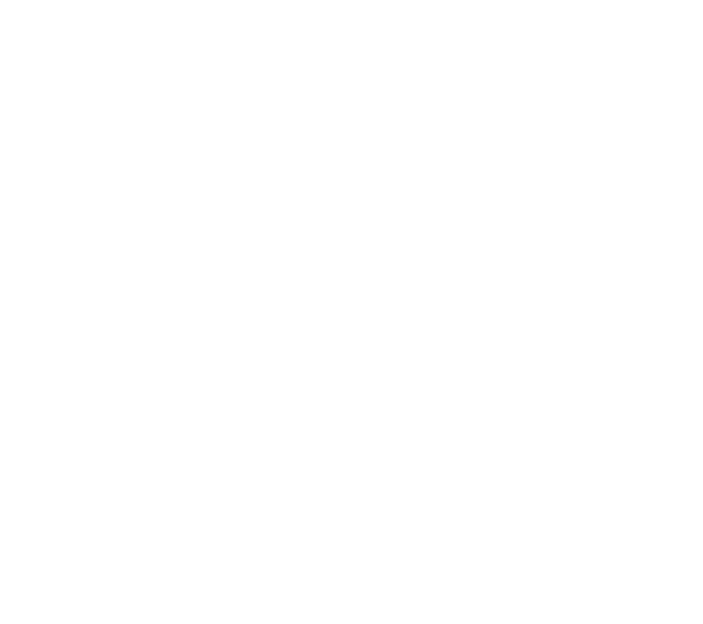
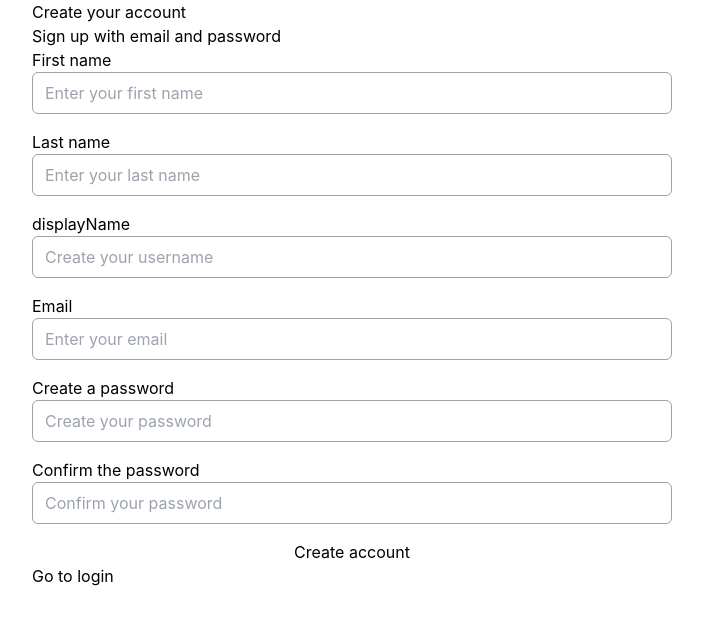
Before and after one commit to andipy/woodhouse, a React (Create React App) app in the folder house/: page /sign-up in a window 1280 px wide. Before the commit this address had no page. Shown: the top 624 px of the page, without its empty margins (288-991 px from the left). Built offline with nearby package versions, Linux system fonts and the light colour scheme.

Commit message:
implemented authentication, signup with email and password and login with email and password, and the creation of the document in the users collection in firestore

```diff
--- a/house/package.json
+++ b/house/package.json
@@ -6,6 +6,7 @@
     "@testing-library/jest-dom": "^5.16.5",
     "@testing-library/react": "^13.4.0",
     "@testing-library/user-event": "^13.5.0",
+    "firebase": "^9.20.0",
     "react": "^18.2.0",
     "react-dom": "^18.2.0",
     "react-router-dom": "^6.10.0",
--- a/house/src/App.js
+++ b/house/src/App.js
@@ -1,16 +1,51 @@
 import React from "react";
-import { Routes, Route } from "react-router-dom";
+import { Routes, Route, Navigate } from "react-router-dom";
 
 import List from "./routes/list/list.jsx";
 import Detail from "./routes/detail/detail.jsx";
 import EditWhere from "./routes/edit-where/edit-where.jsx";
+import SignUp from "./routes/sign-up/sign-up.jsx";
+import LogIn from "./routes/log-in/log-in.jsx";
 
 const App = () => {
+
+  const routes = [
+    {
+      slug: "sign-up",
+      element: <SignUp />,
+      isPrivate: false
+    },{
+      slug: "log-in",
+      element: <LogIn />,
+      isPrivate: false
+    },{
+      slug: "places",
+      element: <List />,
+      isPrivate: false
+    },{
+      slug: "places/:placeID",
+      element: <Detail />,
+      isPrivate: false
+    },{
+      slug: "places/:placeId/edit-where",
+      element: <EditWhere />,
+      isPrivate: false
+    }
+  ]
+
   return (
     <Routes>
-      <Route path="/" element={<List />} />
-      <Route path="/house/:id" element={<Detail />} />
-      <Route path="/house/:id/edit-where" element={<EditWhere />} />
+      <Route index element={<Navigate to="/sign-up" />} />
+      {routes.map((route, index) => {
+        const { slug, element } = route;
+        return (
+          <Route
+            key={index}
+            path={`/${slug}`}
+            element={element}
+          />
+        )
+      })}
     </Routes>
   );
 }
--- /dev/null
+++ b/house/src/components/input/input.jsx
@@ -0,0 +1,15 @@
+import React from "react";
+
+const Input = ({ label, ...inputProps }) => {
+    return (
+        <div className="flex flex-col">
+            <label>{label}</label>
+            <input
+                className="w-full border border-solid border-gray-400 py-2 px-3 rounded-md"
+                {...inputProps}
+            />
+        </div>
+    )
+}
+
+export default Input;
--- a/house/src/components/list-item.jsx/list-item.jsx
+++ b/house/src/components/list-item.jsx/list-item.jsx
@@ -5,7 +5,7 @@
 
 const ListItem = () => {
     return (
-        <Link to="/house/id">
+        <Link to="/places/id">
             <div className="flex flex-col md:flex-row gap-4 py-4 px-4 rounded-md border border-solid border-gray-300 hover:shadow-xl hover:border-none">
                 <img className="w-100 md:w-44 h-44 object-cover shrink-0 rounded-md" src={House} alt="" />
                 <div className="flex flex-col gap-2">
--- /dev/null
+++ b/house/src/components/log-in-form/log-in-form.jsx
@@ -0,0 +1,75 @@
+import React, { useState } from "react";
+import { useNavigate } from "react-router-dom";
+import { logInWithEmailAndPassword }  from "../../utilities/firebase/authentication/authentication.js";
+import Input from "../input/input";
+
+const logInFormFields = {
+    email: "",
+    password: ""
+}
+
+const LogInForm = () => {
+
+    const navigate = useNavigate();
+
+    const inputsArray = [
+        {
+            label: "Email",
+            name: "email",
+            type: "email",
+            placeholder: "Enter your email",
+            required: true
+        },{
+            label: "password",
+            name: "password",
+            type: "password",
+            placeholder: "Enter your password",
+            required: true
+        }
+    ]
+
+    const [logInFields, setLogInFields] = useState({});
+    const handleInputChange = (e) => {
+        setLogInFields({...logInFields, [e.target.name]: e.target.value})
+    }
+
+    const handleFormSubmit = async (e) => {
+        e.preventDefault();
+
+        if ( logInFields.email && logInFields.password ) {
+            try {
+                const response = await logInWithEmailAndPassword(logInFields.email, logInFields.password);
+                console.log(response, "loggato")
+                setLogInFields(logInFormFields);
+                navigate("/places");
+            } catch (error) {
+                console.log(error.message)
+            }
+        }
+    }
+
+    return (
+        <form
+            className="flex flex-col gap-4"
+            onSubmit={handleFormSubmit}
+        >
+            {inputsArray.map((elem, index) => {
+                return (
+                    <Input
+                        key={index}
+                        label={elem.label}
+                        placeholder={elem.placeholder}
+                        type={elem.type}
+                        name={elem.name}
+                        required={elem.required}
+                        value={logInFields[elem.name]}
+                        onChange={handleInputChange}
+                    />
+                )
+            })}
+            <button>Access</button>
+        </form>
+    )
+}
+
+export default LogInForm;
--- /dev/null
+++ b/house/src/components/sign-up-form/sign-up-form.jsx
@@ -0,0 +1,121 @@
+import React, { useState } from "react";
+import { useNavigate } from "react-router-dom";
+import { signUpWithEmailAndPassword } from "../../utilities/firebase/authentication/authentication.js";
+import { serverTimestamp } from "firebase/firestore";
+import { createUserDocumentOnSignUp } from "../../utilities/firebase/create-user-doc-on-signup/create-user-doc-on-signup.js";
+
+import Input from "../input/input.jsx";
+
+const signUpFormFields = {
+    firstName: "",
+    lastName: "",
+    displayName: "",
+    email: "",
+    password: "",
+    confirmPassword: ""
+}
+
+const SignUpForm = () => {
+
+    const navigate = useNavigate();
+
+    const inputsArray = [
+        {
+            label: "First name",
+            name: "firstName",
+            type: "text",
+            placeholder: "Enter your first name",
+            required: true
+        },{
+            label: "Last name",
+            name: "lastName",
+            type: "text",
+            placeholder: "Enter your last name",
+            required: true
+        },{
+            label: "displayName",
+            name: "displayName",
+            type: "text",
+            placeholder: "Create your username",
+            required: true
+        },{
+            label: "Email",
+            name: "email",
+            type: "email",
+            placeholder: "Enter your email",
+            required: true
+        },{
+            label: "Create a password",
+            name: "password",
+            type: "password",
+            placeholder: "Create your password",
+            required: true
+        },{
+            label: "Confirm the password",
+            name: "confirmPassword",
+            type: "password",
+            placeholder: "Confirm your password",
+            required: true
+        }
+    ]
+
+    const [signUpFields, setSignUpFields] = useState(signUpFormFields);
+    const handleInputChange = (e) => {
+        setSignUpFields({...signUpFields, [e.target.name]: e.target.value})
+    }
+
+    const handleFormSubmit = async (e) => {
+        e.preventDefault();
+        if ( signUpFields.email && signUpFields.password ) {
+            if ( signUpFields.password === signUpFields.confirmPassword ) {
+                try {
+                    const { user } = await signUpWithEmailAndPassword(signUpFields.email, signUpFields.password);
+
+                    if (user) {
+                        await createUserDocumentOnSignUp(user, {
+                            createdAt: serverTimestamp(),
+                            displayName: signUpFields.displayName,
+                            email: user.email,
+                            emailVerified: user.emailVerified,
+                            firstName: signUpFields.firstName,
+                            lastName: signUpFields.lastName,
+                            profilePicture: user.photoURL,
+                            role: "OWNER",
+                            updatedAt: serverTimestamp()
+                        });
+                        setSignUpFields(signUpFormFields);
+                        navigate("/log-in");
+                    }
+                } catch(error) {
+                    console.log(error.message, "messaggio errore")
+                }
+
+            }
+        }
+    }
+
+    return (
+        <form
+            className="flex flex-col gap-4"
+            onSubmit={handleFormSubmit}
+        >
+            {inputsArray.map((elem, index) => {
+                return (
+                    <Input
+                        key={index}
+                        label={elem.label}
+                        placeholder={elem.placeholder}
+                        type={elem.type}
+                        name={elem.name}
+                        required={elem.required}
+                        value={signUpFields[elem.name]}
+                        onChange={handleInputChange}
+                    />
+                )
+            })}
+            <button>Create account</button>
+        </form>
+    )
+}
+
+export default SignUpForm;
--- /dev/null
+++ b/house/src/routes/log-in/log-in.jsx
@@ -0,0 +1,21 @@
+import React from "react";
+import { useNavigate } from "react-router-dom";
+
+import LogInForm from "../../components/log-in-form/log-in-form.jsx";
+import Container from "../../components/template/container/container.jsx";
+
+const LogIn = () => {
+
+    const navigate = useNavigate();
+
+    return (
+        <Container>
+            <h1>Access your account</h1>
+            <p>Log in with email and password</p>
+            <LogInForm />
+            <button onClick={() => navigate("/sign-up")}>Go to sign up</button>
+        </Container>
+    )
+}
+
+export default LogIn;
--- /dev/null
+++ b/house/src/routes/sign-up/sign-up.jsx
@@ -0,0 +1,21 @@
+import React from "react";
+import { useNavigate } from "react-router-dom";
+
+import SignUpForm from "../../components/sign-up-form/sign-up-form.jsx";
+import Container from "../../components/template/container/container.jsx";
+
+const SignUp = () => {
+
+    const navigate = useNavigate();
+
+    return (
+        <Container>
+            <h1>Create your account</h1>
+            <p>Sign up with email and password</p>
+            <SignUpForm />
+            <button onClick={() => navigate("/log-in")}>Go to login</button>
+        </Container>
+    )
+}
+
+export default SignUp;
--- /dev/null
+++ b/house/src/utilities/firebase/authentication/authentication.js
@@ -0,0 +1,14 @@
+import { auth } from "../firebase.js";
+import { createUserWithEmailAndPassword, signInWithEmailAndPassword } from "firebase/auth";
+
+// function to sign up a new user with email and password
+const signUpWithEmailAndPassword = async (email, password) => {
+    return await createUserWithEmailAndPassword(auth, email, password);
+}
+
+// function to log in with email and password
+const logInWithEmailAndPassword = async (email, password) => {
+    return await signInWithEmailAndPassword(auth, email, password);
+}
+
+export { signUpWithEmailAndPassword, logInWithEmailAndPassword };
--- /dev/null
+++ b/house/src/utilities/firebase/create-user-doc-on-signup/create-user-doc-on-signup.js
@@ -0,0 +1,13 @@
+import { db } from "../firebase.js";
+import { doc, getDoc, setDoc } from "firebase/firestore";
+
+const createUserDocumentOnSignUp = async (user, info) => {
+    const userDocRef = doc(db, 'users', user.uid);
+    const userSnapshot = await getDoc(userDocRef);
+
+    if (!userSnapshot.exists()) {
+        return await setDoc(userDocRef, info);
+    }
+}
+
+export { createUserDocumentOnSignUp };
--- /dev/null
+++ b/house/src/utilities/firebase/firebase.js
@@ -0,0 +1,20 @@
+import { initializeApp } from "firebase/app";
+import { getAuth } from "firebase/auth";
+import { getFirestore } from "firebase/firestore";
+
+// Your web app's Firebase configuration
+const firebaseConfig = {
+  apiKey: "AIzaSyCzPd4QaInVi4P_TjBhiRy6KI_0lnMabDA",
+  authDomain: "woodhouse-9c542.firebaseapp.com",
+  projectId: "woodhouse-9c542",
+  storageBucket: "woodhouse-9c542.appspot.com",
+  messagingSenderId: "677698152037",
+  appId: "1:677698152037:web:365d250833963ac656488c"
+};
+
+// Initialize Firebase
+const firebaseApp = initializeApp(firebaseConfig);
+const auth = getAuth(firebaseApp);
+const db = getFirestore();
+
+export { firebaseApp, auth, db };
```
Also changed, not shown: 1 other file (tests, documents, lock files or other folders).
